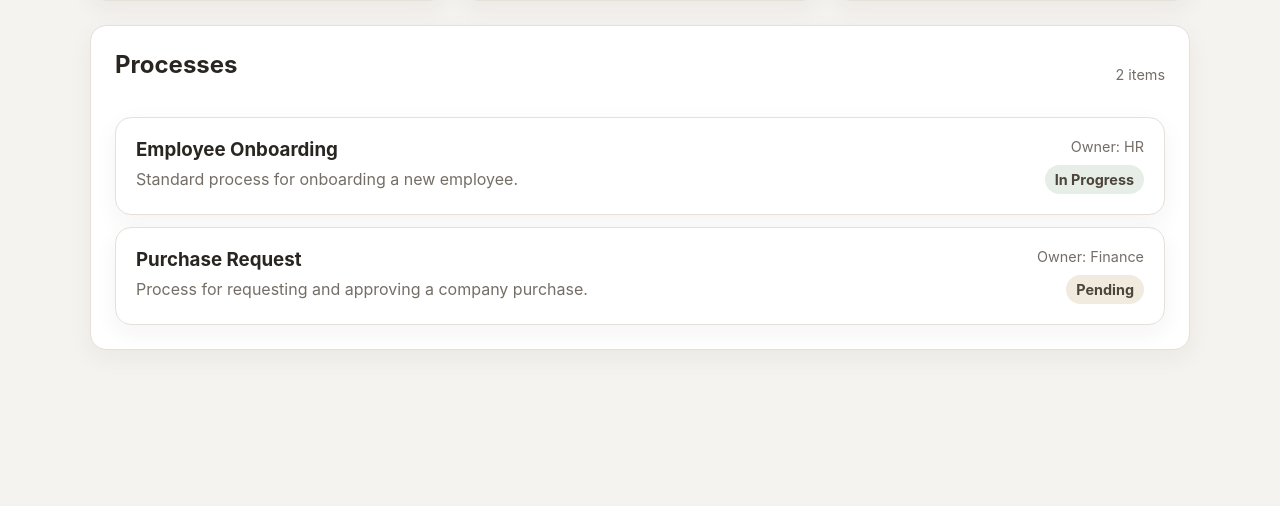
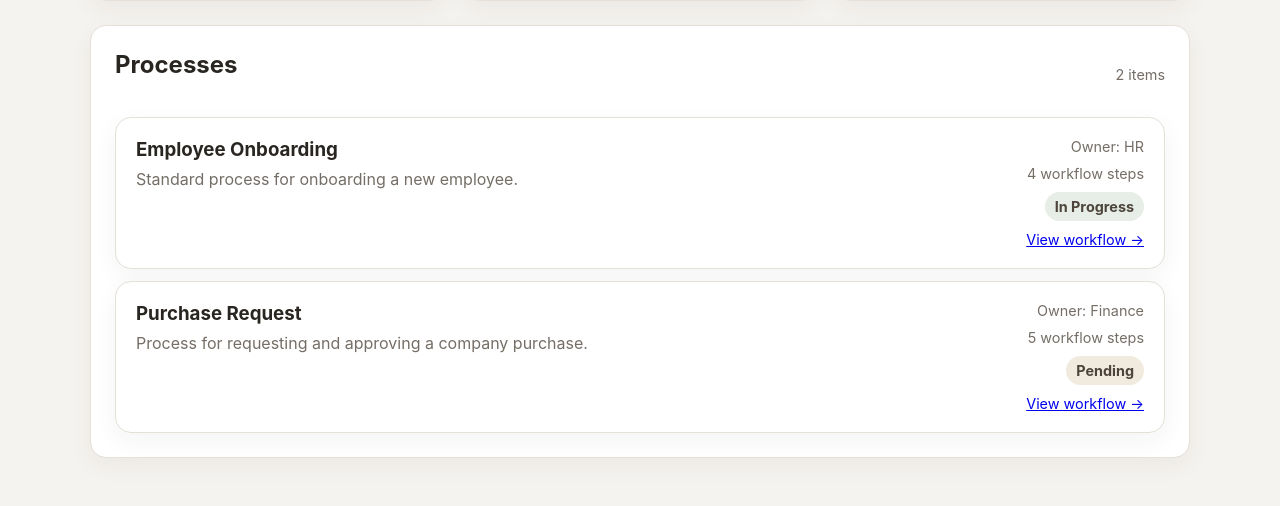
Before and after one commit to youveth/business-process-manager, a Flask app: page / in a window 1280 px wide. Shown: the part 301-807 px from the top of the page. Before the commit the page ends 651 px from the top, so only its background shows below. Run offline with Flask 3, Linux system fonts and the light colour scheme.

Commit message:
Add workflow links to process dashboard

```diff
--- a/templates/index.html
+++ b/templates/index.html
@@ -47,7 +47,9 @@
                     </div>
                     <div class="meta">
                         <span>Owner: {{ process.owner }}</span>
+                        <span>{{ process.steps|length }} workflow steps</span>
                         <span class="status {{ process.status|lower|replace(' ', '-') }}">{{ process.status }}</span>
+                        <a class="details-link" href="{{ url_for('process_detail', process_id=process.id) }}">View workflow →</a>
                     </div>
                 </article>
                 {% else %}
```
